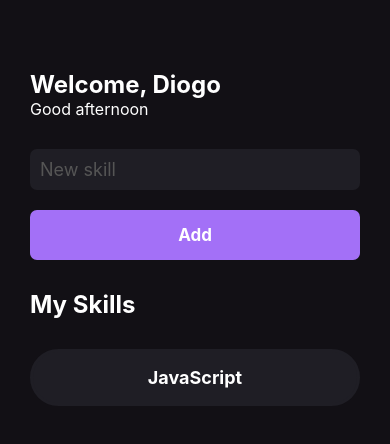
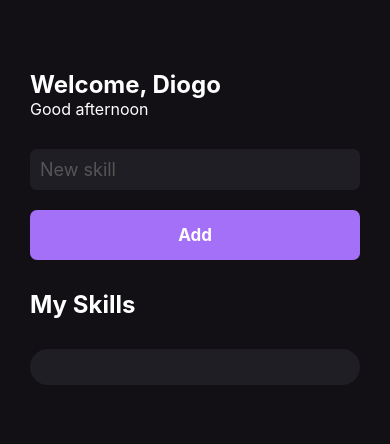
Before and after one commit to diogoizele/my-skills, a React Native app: screen / in a window 390 px wide. Shown: the top 444 px of the page. Built offline with nearby package versions, Linux system fonts and the light colour scheme.

Commit message:
refactor(skill-card): changes file extension to tsx and create skill props type

```diff
--- a/src/components/SkillCard.js
+++ b/src/components/SkillCard.tsx
@@ -1,7 +1,12 @@
 import React, {useEffect, useRef} from 'react';
-import {Animated, StyleSheet, Text} from 'react-native';
+import {Animated, StyleSheet, Text, TouchableOpacity} from 'react-native';
 
-export const SkillCard = ({skill}) => {
+export interface SkillProps {
+  id: string;
+  name: string;
+}
+
+export const SkillCard = ({id, name}: SkillProps) => {
   const borderAnimatedRef = useRef(new Animated.Value(0)).current;
 
   useEffect(() => {
@@ -18,9 +23,11 @@ export const SkillCard = ({skill}) => {
   });
 
   return (
-    <Animated.View style={[styles.buttonSkill, {borderColor}]}>
-      <Text style={styles.textSkill}>{skill}</Text>
-    </Animated.View>
+    <TouchableOpacity>
+      <Animated.View style={[styles.buttonSkill, {borderColor}]}>
+        <Text style={styles.textSkill}>{name}</Text>
+      </Animated.View>
+    </TouchableOpacity>
   );
 };
 
```
